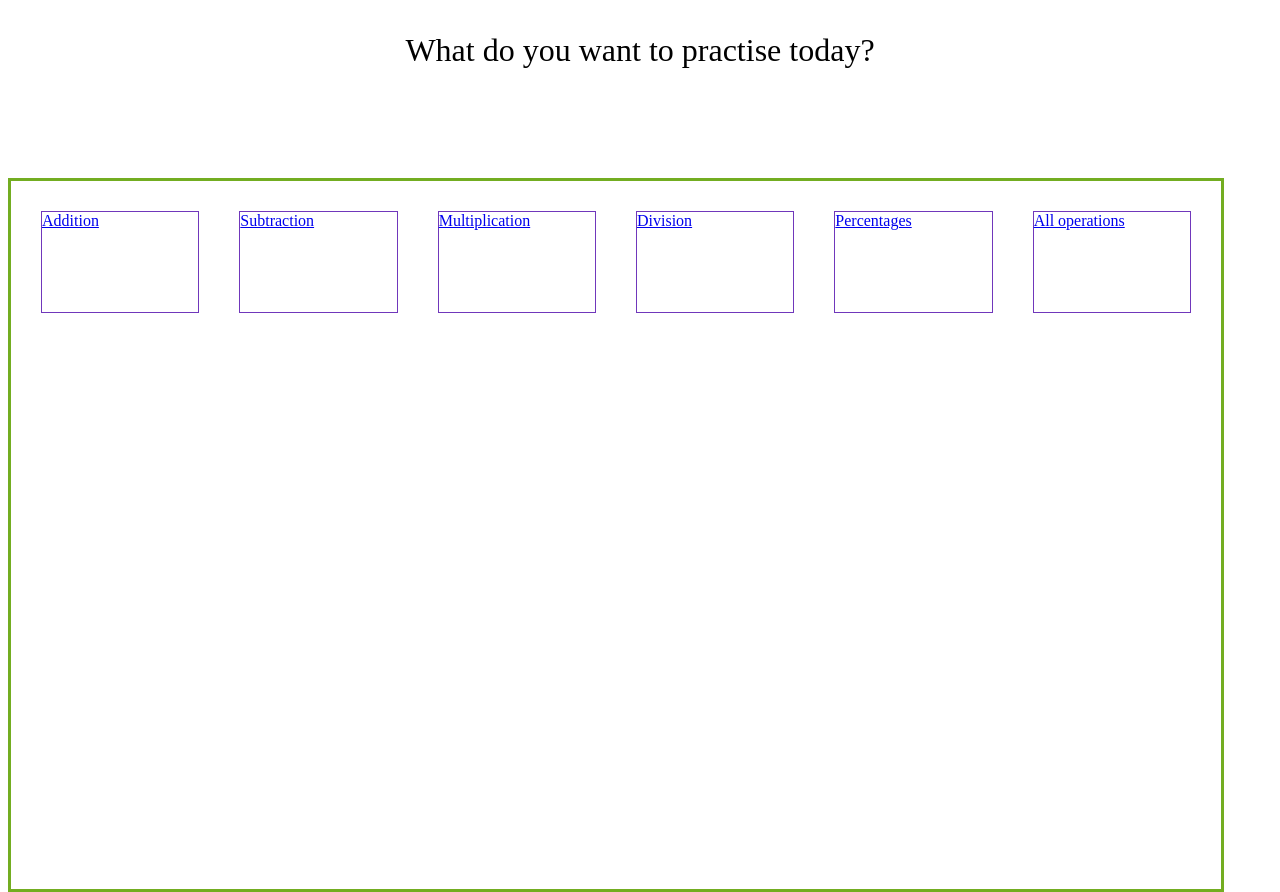
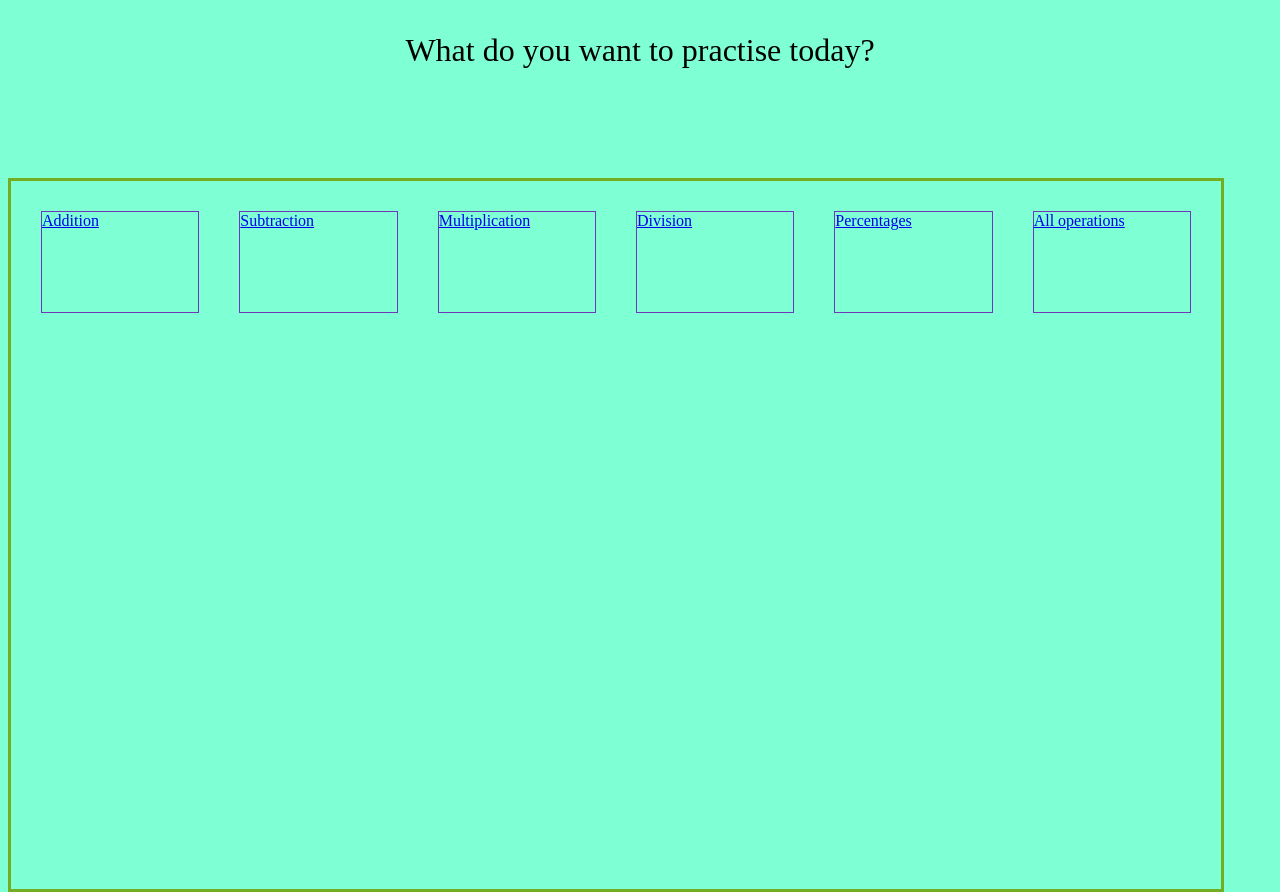
Before and after one commit to ViktorKuzmanov/Get-Numerate-App, a PHP site: page /choosePractise.html in a window 1280 px wide. Run offline with PHP 8.4, Linux system fonts and the light colour scheme.

Commit message:
change background color to aqua

```diff
--- a/css/choosePractise.css
+++ b/css/choosePractise.css
@@ -2,6 +2,7 @@ html,
 body {
 	height: 100%;
 	box-sizing: border-box;
+	background-color: aquamarine;
 }
 
 #paragraphOne {
```
